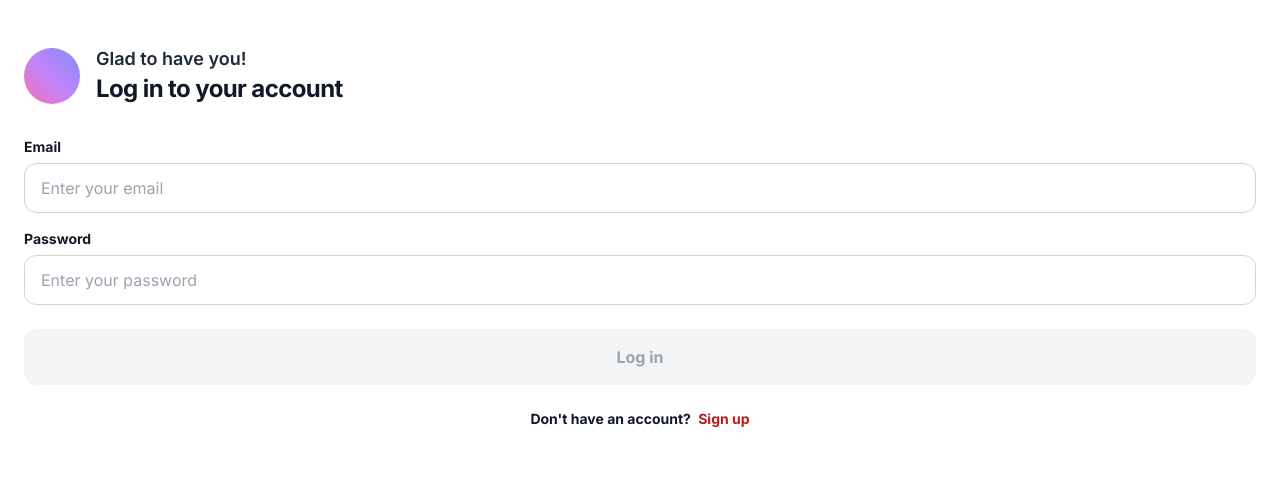
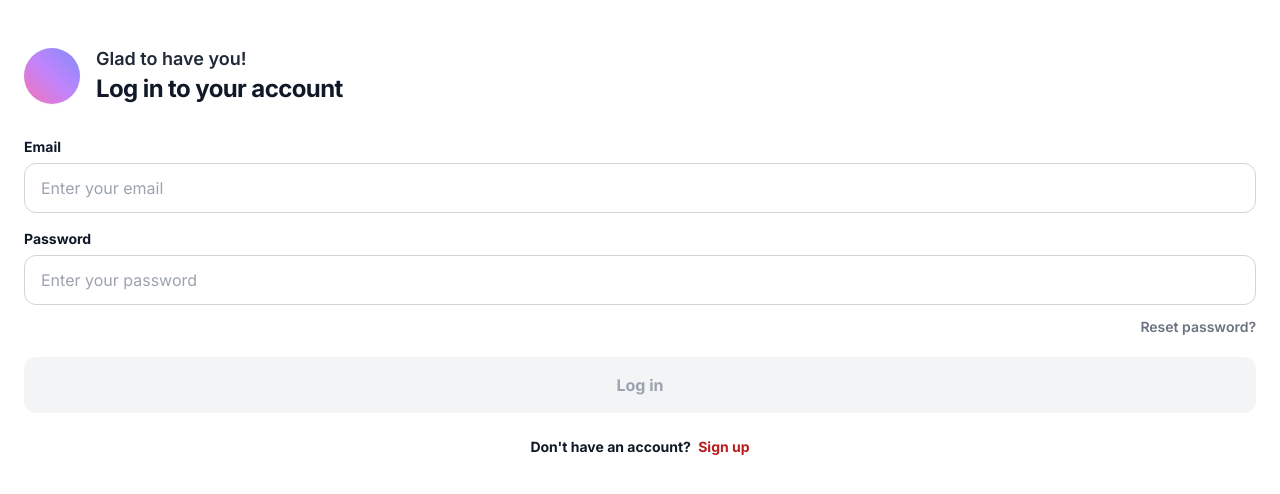
Before and after one commit to bakarekehinde383/Gold-trading-dashboard-, a Flask app: page / in a window 1280 px wide. Shown: the top 494 px of the page. Run offline with Flask 3, Linux system fonts and the light colour scheme; some libraries are stand-ins or nearby versions.

Commit message:
Update login.html

```diff
--- a/templates/login.html
+++ b/templates/login.html
@@ -1,4 +1,3 @@
-
 <!DOCTYPE html>
 <html lang="en">
 <head>
@@ -36,7 +35,11 @@
                     <input type="password" id="password" class="w-full border border-gray-300 rounded-xl px-4 py-3 text-gray-900 focus:outline-none focus:ring-2 focus:ring-gray-900" placeholder="Enter your password" required>
                 </div>
 
-                <button type="submit" id="submitBtn" class="w-full bg-gray-100 text-gray-400 font-bold text-base rounded-xl py-4 mt-2 transition duration-200" disabled>
+                <div class="flex justify-end -mt-1 mb-1">
+                    <a href="/forgot-password" class="text-sm font-semibold text-gray-500 hover:text-gray-900 transition-colors">Reset password?</a>
+                </div>
+
+                <button type="submit" id="submitBtn" class="w-full bg-gray-100 text-gray-400 font-bold text-base rounded-xl py-4 transition duration-200" disabled>
                     Log in
                 </button>
             </form>
@@ -56,7 +59,6 @@
         const emailInput = document.getElementById('email');
         const passwordInput = document.getElementById('password');
 
-        // This checks if both boxes are typed in before lighting up the button
         function checkInputs() {
             if (emailInput.value.trim() !== '' && passwordInput.value.trim() !== '') {
                 submitBtn.disabled = false;
@@ -82,9 +84,8 @@
             alertBox.innerText = message;
         }
 
-        // This is the magic function that stops the page refresh
         async function handleLogin(e) {
-            e.preventDefault(); // <--- THIS STOPS THE REFRESH BUG
+            e.preventDefault();
 
             const email = emailInput.value.trim().toLowerCase();
             const password = passwordInput.value;
@@ -112,7 +113,6 @@
                     submitBtn.innerText = "Log in";
                     submitBtn.classList.remove('opacity-75');
 
-                    // If they haven't verified their email yet, it redirects them to the verify page!
                     if (data.redirect_url) {
                         setTimeout(() => {
                             window.location.href = data.redirect_url;
```
